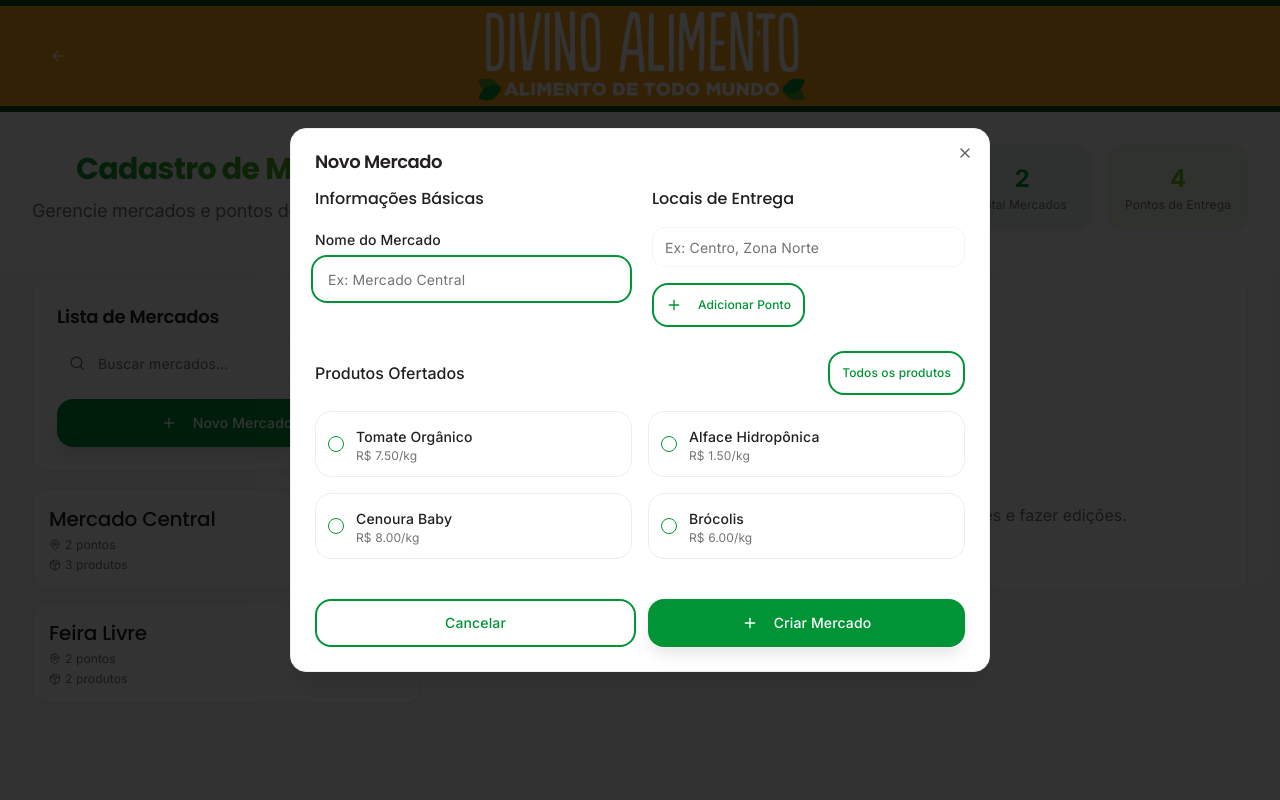
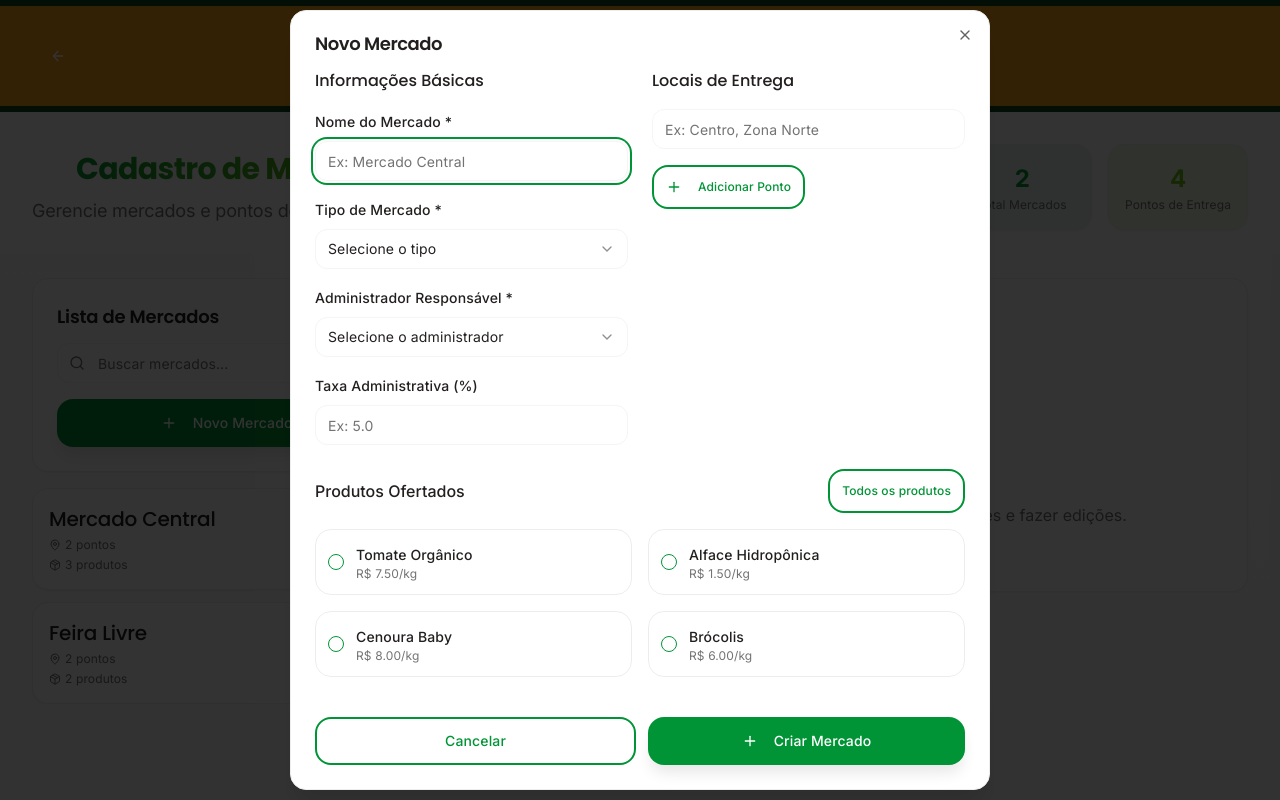
Before and after one commit to AllanCarl0s/divino-alimento-desktop-ux-83, a React (Vite) app: page /admin/mercados in a window 1280 px wide. Both pictures are taken after a click on the button "Novo Mercado". Built offline with nearby package versions, Linux system fonts and the light colour scheme.

Commit message:
Add market fields to admin page

```diff
--- a/src/pages/admin/AdminMercados.tsx
+++ b/src/pages/admin/AdminMercados.tsx
@@ -7,8 +7,9 @@ import { Badge } from '@/components/ui/badge';
 import { Dialog, DialogContent, DialogHeader, DialogTitle, DialogTrigger } from '@/components/ui/dialog';
 import { Checkbox } from '@/components/ui/checkbox';
 import { Separator } from '@/components/ui/separator';
+import { Select, SelectContent, SelectItem, SelectTrigger, SelectValue } from '@/components/ui/select';
 import ResponsiveLayout from '@/components/layout/ResponsiveLayout';
-import { ArrowLeft, Plus, Store, MapPin, Package, Trash2, Edit, Save, Search, Filter } from 'lucide-react';
+import { ArrowLeft, Plus, Store, MapPin, Package, Trash2, Edit, Save, Search, Filter, User } from 'lucide-react';
 import { useNavigate } from 'react-router-dom';
 import { useToast } from '@/hooks/use-toast';
 
@@ -20,20 +21,39 @@ const mockProducts = [
   { id: 4, name: 'Brócolis', price: 6.00 }
 ];
 
+const mockMarketAdministrators = [
+  { id: 1, name: 'João Silva', email: 'joao.silva@admin.com' },
+  { id: 2, name: 'Maria Santos', email: 'maria.santos@admin.com' },
+  { id: 3, name: 'Pedro Costa', email: 'pedro.costa@admin.com' },
+  { id: 4, name: 'Ana Paula', email: 'ana.paula@admin.com' }
+];
+
+const marketTypeOptions = [
+  { value: 'cesta', label: 'Cesta' },
+  { value: 'lote', label: 'Lote' },
+  { value: 'venda_direta', label: 'Venda Direta' }
+];
+
 const mockMarkets = [
   {
     id: 1,
     name: 'Mercado Central',
     deliveryPoints: ['Centro', 'Zona Norte'],
     products: [1, 2, 3],
-    totalProducts: 3
+    totalProducts: 3,
+    type: 'cesta',
+    administratorId: 1,
+    administrativeFee: 5
   },
   {
     id: 2,
     name: 'Feira Livre',
     deliveryPoints: ['Bairro Alto', 'Vila Nova'],
     products: [2, 4],
-    totalProducts: 2
+    totalProducts: 2,
+    type: 'venda_direta',
+    administratorId: 2,
+    administrativeFee: null
   }
 ];
 
@@ -45,7 +65,10 @@ const AdminMercados = () => {
   const [newMarket, setNewMarket] = useState({
     name: '',
     deliveryPoints: [''],
-    products: [] as number[]
+    products: [] as number[],
+    type: '',
+    administratorId: null as number | null,
+    administrativeFee: null as number | null
   });
   const [isDialogOpen, setIsDialogOpen] = useState(false);
   const [searchQuery, setSearchQuery] = useState('');
@@ -113,6 +136,15 @@ const AdminMercados = () => {
     return mockProducts.find(p => p.id === id)?.name || '';
   };
 
+  const getAdministratorName = (id: number | null) => {
+    if (!id) return '';
+    return mockMarketAdministrators.find(admin => admin.id === id)?.name || '';
+  };
+
+  const getMarketTypeLabel = (type: string) => {
+    return marketTypeOptions.find(option => option.value === type)?.label || '';
+  };
+
   const startEditMarket = (market: typeof mockMarkets[0]) => {
     setEditData({...market});
     setIsEditingMarket(true);
@@ -142,7 +174,7 @@ const AdminMercados = () => {
   );
 
   const saveMarket = () => {
-    if (!newMarket.name || newMarket.deliveryPoints.some(point => !point.trim())) {
+    if (!newMarket.name || newMarket.deliveryPoints.some(point => !point.trim()) || !newMarket.type || !newMarket.administratorId) {
       toast({
         title: "Erro",
         description: "Preencha todos os campos obrigatórios",
@@ -156,11 +188,14 @@ const AdminMercados = () => {
       name: newMarket.name,
       deliveryPoints: newMarket.deliveryPoints.filter(point => point.trim()),
       products: newMarket.products,
-      totalProducts: newMarket.products.length
+      totalProducts: newMarket.products.length,
+      type: newMarket.type,
+      administratorId: newMarket.administratorId,
+      administrativeFee: newMarket.administrativeFee
     };
 
     setMarkets([...markets, market]);
-    setNewMarket({ name: '', deliveryPoints: [''], products: [] });
+    setNewMarket({ name: '', deliveryPoints: [''], products: [], type: '', administratorId: null, administrativeFee: null });
     setIsDialogOpen(false);
     setSelectedMarket(market); // Auto-select new market
 
@@ -363,6 +398,87 @@ const AdminMercados = () => {
                         disabled={!isEditingMarket}
                         className="mt-2"
                       />
+                    </div>
+
+                    <div>
+                      <Label>Tipo de Mercado</Label>
+                      {isEditingMarket ? (
+                        <Select
+                          value={editData?.type || ''}
+                          onValueChange={(value) => setEditData(prev => prev ? { ...prev, type: value } : null)}
+                        >
+                          <SelectTrigger className="mt-2">
+                            <SelectValue placeholder="Selecione o tipo" />
+                          </SelectTrigger>
+                          <SelectContent>
+                            {marketTypeOptions.map((option) => (
+                              <SelectItem key={option.value} value={option.value}>
+                                {option.label}
+                              </SelectItem>
+                            ))}
+                          </SelectContent>
+                        </Select>
+                      ) : (
+                        <div className="mt-2 p-3 bg-muted/30 rounded-lg border">
+                          <span className="text-sm font-medium">{getMarketTypeLabel(selectedMarket.type)}</span>
+                        </div>
+                      )}
+                    </div>
+
+                    <div>
+                      <Label>Administrador Responsável</Label>
+                      {isEditingMarket ? (
+                        <Select
+                          value={editData?.administratorId?.toString() || ''}
+                          onValueChange={(value) => setEditData(prev => prev ? { ...prev, administratorId: parseInt(value) } : null)}
+                        >
+                          <SelectTrigger className="mt-2">
+                            <SelectValue placeholder="Selecione o administrador" />
+                          </SelectTrigger>
+                          <SelectContent>
+                            {mockMarketAdministrators.map((admin) => (
+                              <SelectItem key={admin.id} value={admin.id.toString()}>
+                                <div className="flex items-center space-x-2">
+                                  <User className="w-4 h-4" />
+                                  <span>{admin.name}</span>
+                                </div>
+                              </SelectItem>
+                            ))}
+                          </SelectContent>
+                        </Select>
+                      ) : (
+                        <div className="mt-2 p-3 bg-muted/30 rounded-lg border">
+                          <div className="flex items-center space-x-2">
+                            <User className="w-4 h-4 text-muted-foreground" />
+                            <span className="text-sm font-medium">{getAdministratorName(selectedMarket.administratorId)}</span>
+                          </div>
+                        </div>
+                      )}
+                    </div>
+
+                    <div>
+                      <Label>Taxa Administrativa (%)</Label>
+                      {isEditingMarket ? (
+                        <Input
+                          type="number"
+                          value={editData?.administrativeFee || ''}
+                          onChange={(e) => setEditData(prev => prev ? {
+                            ...prev,
+                            administrativeFee: e.target.value ? parseFloat(e.target.value) : null
+                          } : null)}
+                          placeholder="Ex: 5.0"
+                          min="0"
+                          max="100"
+                          step="0.1"
+                          className="mt-2"
+                        />
+                      ) : (
+                        <div className="mt-2 p-3 bg-muted/30 rounded-lg border">
+                          <span className="text-sm font-medium">
+                            {selectedMarket.administrativeFee ? `${selectedMarket.administrativeFee}%` : 'Não aplicável'}
+                          </span>
+                        </div>
+                      )}
                     </div>
 
                     <div>
@@ -571,12 +687,71 @@ const AdminMercados = () => {
                 <h4 className="font-medium">Informações Básicas</h4>
 
                 <div>
-                  <Label htmlFor="newMarketName">Nome do Mercado</Label>
+                  <Label htmlFor="newMarketName">Nome do Mercado *</Label>
                   <Input
                     id="newMarketName"
                     value={newMarket.name}
                     onChange={(e) => setNewMarket(prev => ({ ...prev, name: e.target.value }))}
                     placeholder="Ex: Mercado Central"
+                    className="mt-2"
+                  />
+                </div>
+
+                <div>
+                  <Label htmlFor="marketType">Tipo de Mercado *</Label>
+                  <Select
+                    value={newMarket.type}
+                    onValueChange={(value) => setNewMarket(prev => ({ ...prev, type: value }))}
+                  >
+                    <SelectTrigger className="mt-2">
+                      <SelectValue placeholder="Selecione o tipo" />
+                    </SelectTrigger>
+                    <SelectContent>
+                      {marketTypeOptions.map((option) => (
+                        <SelectItem key={option.value} value={option.value}>
+                          {option.label}
+                        </SelectItem>
+                      ))}
+                    </SelectContent>
+                  </Select>
+                </div>
+
+                <div>
+                  <Label htmlFor="administrator">Administrador Responsável *</Label>
+                  <Select
+                    value={newMarket.administratorId?.toString() || ''}
+                    onValueChange={(value) => setNewMarket(prev => ({ ...prev, administratorId: parseInt(value) }))}
+                  >
+                    <SelectTrigger className="mt-2">
+                      <SelectValue placeholder="Selecione o administrador" />
+                    </SelectTrigger>
+                    <SelectContent>
+                      {mockMarketAdministrators.map((admin) => (
+                        <SelectItem key={admin.id} value={admin.id.toString()}>
+                          <div className="flex items-center space-x-2">
+                            <User className="w-4 h-4" />
+                            <span>{admin.name}</span>
+                          </div>
+                        </SelectItem>
+                      ))}
+                    </SelectContent>
+                  </Select>
+                </div>
+
+                <div>
+                  <Label htmlFor="administrativeFee">Taxa Administrativa (%)</Label>
+                  <Input
+                    id="administrativeFee"
+                    type="number"
+                    value={newMarket.administrativeFee || ''}
+                    onChange={(e) => setNewMarket(prev => ({
+                      ...prev,
+                      administrativeFee: e.target.value ? parseFloat(e.target.value) : null
+                    }))}
+                    placeholder="Ex: 5.0"
+                    min="0"
+                    max="100"
+                    step="0.1"
                     className="mt-2"
                   />
                 </div>
```
